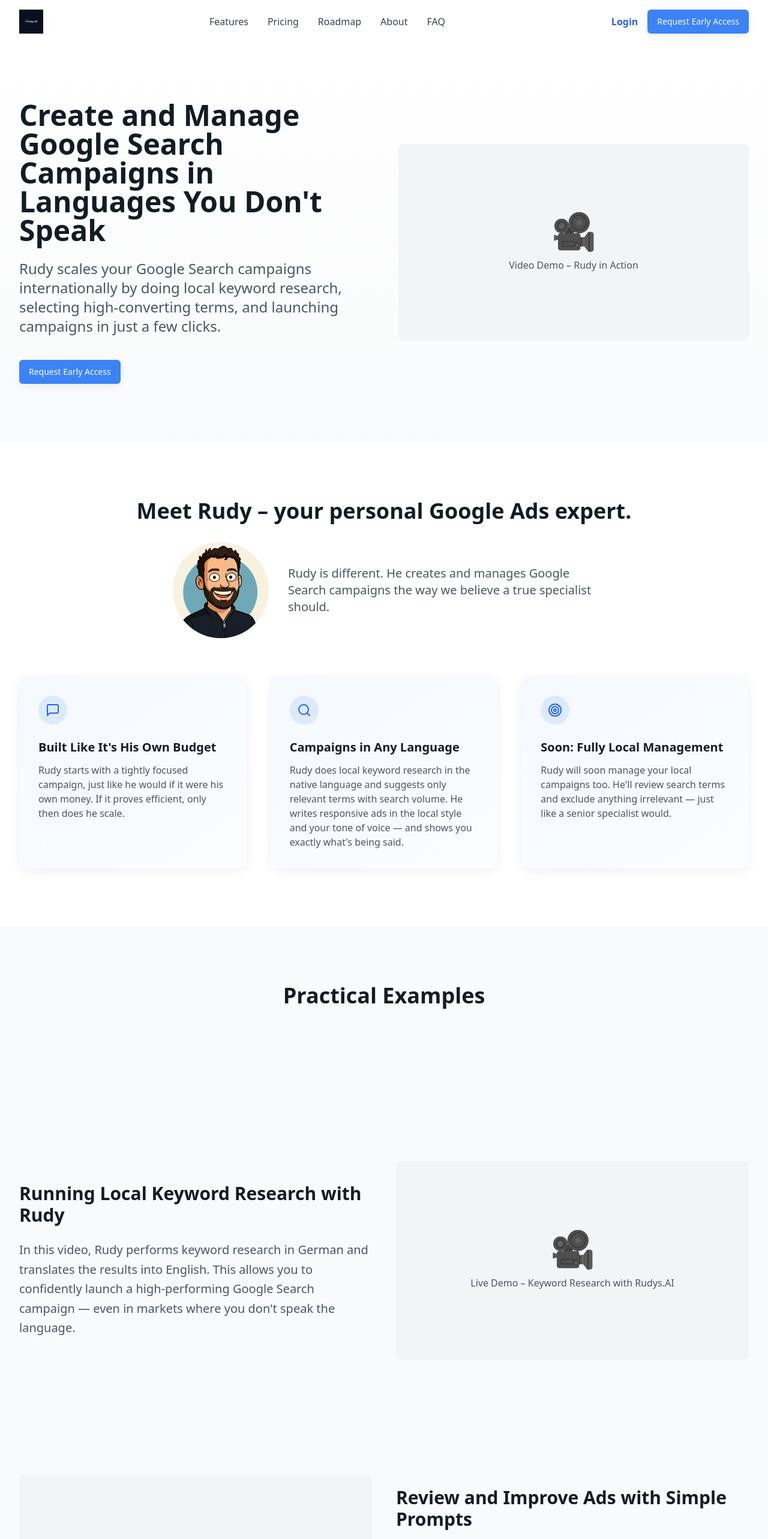
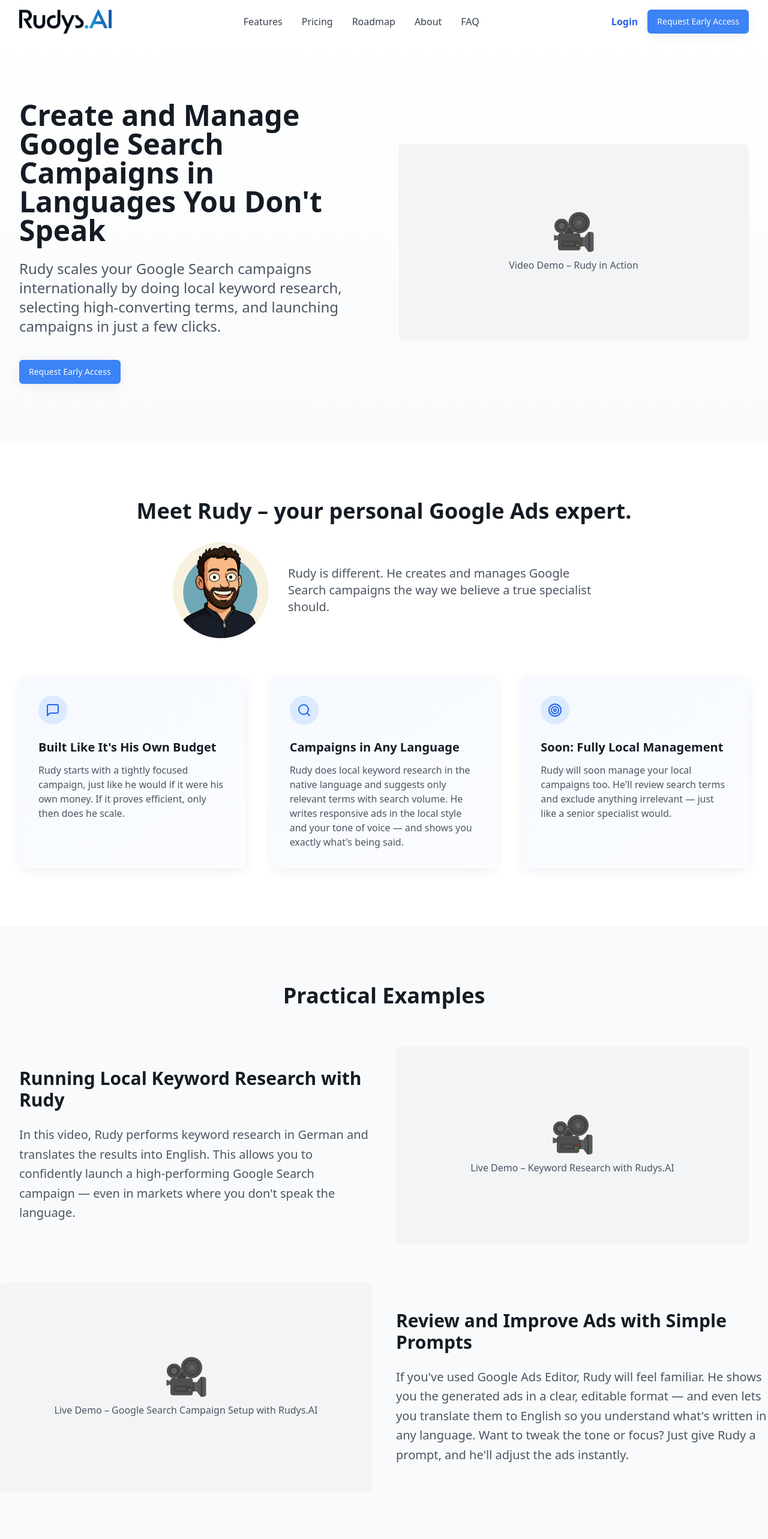
Before and after one commit to semicolonio/rudy-ai-campaign-pilot, a React (Vite) app: page / in a window 1280 px wide. Shown: the top 2566 px of the page at 60% size. Built offline with nearby package versions, Linux system fonts and the light colour scheme.

Commit message:
Replace logo and adjust spacing
Replace the logo in the menu and adjust the spacing between the "Practical Examples" heading and the examples.

```diff
--- a/src/pages/LandingPage.tsx
+++ b/src/pages/LandingPage.tsx
@@ -86,7 +86,7 @@ const LandingPage = () => {
       {/* Navigation */}
       <nav className="py-4 px-4 md:px-8 flex justify-between items-center">
         <div className="flex items-center">
-          <img src="/rudys-logo-new.png" alt="Rudys.AI Logo" className="h-8 md:h-10" />
+          <img src="/lovable-uploads/19e29ab2-e86b-4583-83d2-5ac5d4a3d4f7.png" alt="Rudys.AI Logo" className="h-8 md:h-10" />
         </div>
         <div className="hidden md:flex items-center space-x-8">
           <a href="#features" onClick={(e) => handleSmoothScroll(e, 'features')} className="text-gray-700 hover:text-blue-600 transition-colors">Features</a>
@@ -182,12 +182,8 @@ const LandingPage = () => {
       <div className="py-16 md:py-24 bg-gray-50">
         <div className="container mx-auto px-4 md:px-8">
           <h2 className="text-3xl md:text-4xl font-bold text-center mb-16">Practical Examples</h2>
-        </div>
-      </div>
 
-      {/* First Example */}
-      <div className="py-16 md:py-24 bg-gray-50">
-        <div className="container mx-auto px-4 md:px-8">
+          {/* First Example */}
           <div className="grid grid-cols-1 lg:grid-cols-2 gap-10 items-center">
             <div>
               <h3 className="text-2xl md:text-3xl font-bold mb-6">Running Local Keyword Research with Rudy</h3>
@@ -202,12 +198,10 @@ const LandingPage = () => {
               </div>
             </div>
           </div>
-        </div>
-      </div>
+          </div>
 
-      {/* Second Example */}
-      <div className="py-16 md:py-24 bg-gray-50">
-        <div className="container mx-auto px-4 md:px-8">
+          {/* Second Example */}
+          <div className="mt-16">
           <div className="grid grid-cols-1 lg:grid-cols-2 gap-10 items-center">
             <div className="bg-gray-100 rounded-lg aspect-video flex items-center justify-center order-2 lg:order-1">
               <div className="text-center">
@@ -220,9 +214,9 @@ const LandingPage = () => {
               <p className="text-xl text-gray-600 leading-relaxed">
                 If you've used Google Ads Editor, Rudy will feel familiar. He shows you the generated ads in a clear, editable format — and even lets you translate them to English so you understand what's written in any language. Want to tweak the tone or focus? Just give Rudy a prompt, and he'll adjust the ads instantly.
               </p>
-            </div>
           </div>
         </div>
+      </div>
       </div>
 
       {/* What's Coming Next Section */}
```
Also changed, not shown: public/lovable-uploads/19e29ab2-e86b-4583-83d2-5ac5d4a3d4f7.png (added).
